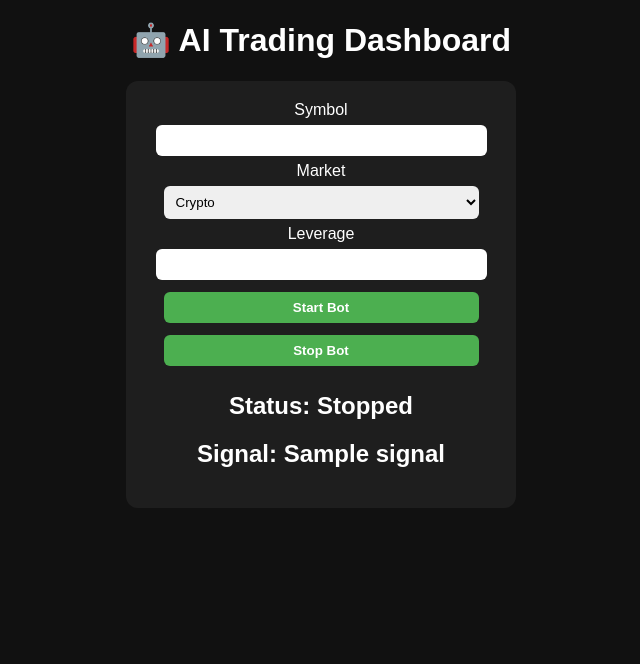
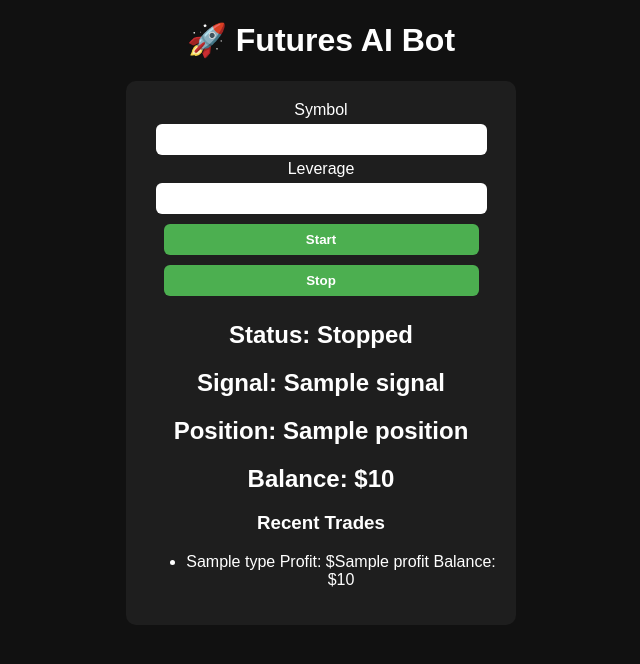
Before and after one commit to Miisfit/trade-bot, a Flask app: template templates/index.html in a window 1280 px wide. Shown: the top 664 px of the page, without its empty margins (319-959 px from the left). Run offline with Flask 3, Linux system fonts and the light colour scheme; the template is opened without the code that fills it: most values are stand-ins (such as "Sample title", 1, 10 or a date in 2020).

Commit message:
Update index.html

```diff
--- a/templates/index.html
+++ b/templates/index.html
@@ -1,70 +1,71 @@
 <!DOCTYPE html>
 <html>
 <head>
-<title>AI Trading Bot</title>
+<title>Futures AI Bot</title>
 
 <style>
-body {
-    font-family: Arial;
-    background: #111;
-    color: white;
-    text-align: center;
+body{
+background:#111;
+color:white;
+font-family:Arial;
+text-align:center;
 }
 
-.container {
-    background: #1e1e1e;
-    padding: 20px;
-    border-radius: 12px;
-    width: 350px;
-    margin: auto;
+.panel{
+background:#1e1e1e;
+padding:20px;
+margin:auto;
+width:350px;
+border-radius:10px;
 }
 
-input, select, button {
-    width: 90%;
-    padding: 8px;
-    margin: 6px;
-    border-radius: 6px;
-    border: none;
+input,button{
+width:90%;
+margin:5px;
+padding:8px;
+border-radius:6px;
+border:none;
 }
 
-button {
-    background: #4CAF50;
-    color: white;
-    font-weight: bold;
+button{
+background:#4CAF50;
+color:white;
+font-weight:bold;
 }
 </style>
-
 </head>
 
 <body>
 
-<h1>🤖 AI Trading Dashboard</h1>
+<h1>🚀 Futures AI Bot</h1>
 
-<div class="container">
+<div class="panel">
 
 <form method="POST">
 
-<label>Symbol</label><br>
-<input name="symbol" value="{{config.symbol}}"><br>
+Symbol<br>
+<input name="symbol" value="{{config.symbol}}">
 
-<label>Market</label><br>
-<select name="market">
-<option value="crypto">Crypto</option>
-<option value="stock">Stock</option>
-</select><br>
+Leverage<br>
+<input name="leverage" value="{{config.leverage}}">
 
-<label>Leverage</label><br>
-<input name="leverage" value="{{config.leverage}}"><br>
-
-<button name="start">Start Bot</button>
-<button name="stop">Stop Bot</button>
+<button name="start">Start</button>
+<button name="stop">Stop</button>
 
 </form>
 
 <h2>Status: {{ "Running" if running else "Stopped" }}</h2>
 <h2>Signal: {{signal}}</h2>
+<h2>Position: {{position}}</h2>
+<h2>Balance: ${{balance}}</h2>
+
+<h3>Recent Trades</h3>
+<ul>
+{% for trade in history %}
+<li>{{trade.type}} Profit: ${{trade.profit}} Balance: ${{trade.balance}}</li>
+{% endfor %}
+</ul>
 
 </div>
-
 </body>
 </html>
```
